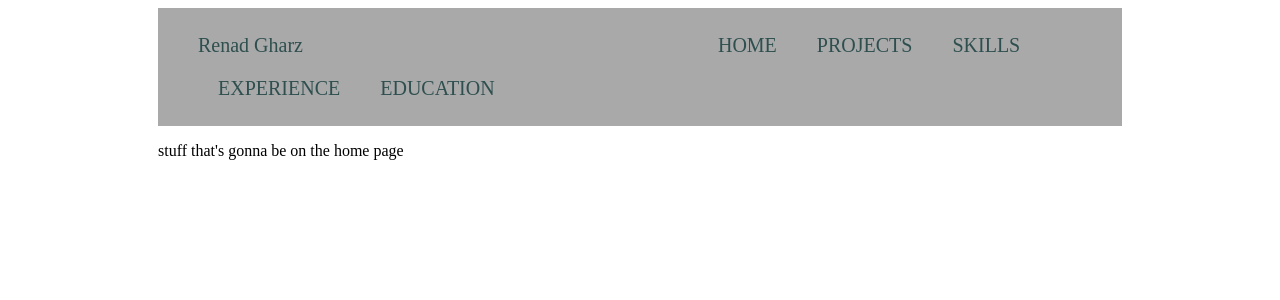
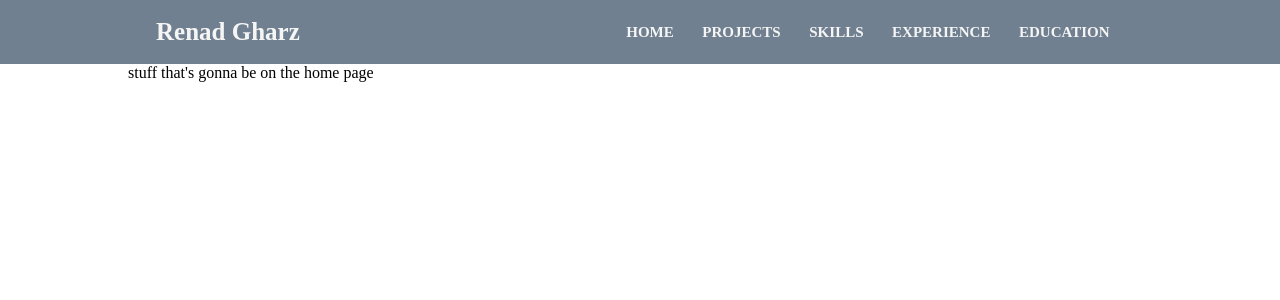
Before and after one commit to renadgharz/Portfolio-Website, a Flask app: page / in a window 1280 px wide. Shown: the top 300 px of the page. Run offline with Flask 2, Linux system fonts and the light colour scheme.

Commit message:
responsive navbar

```diff
--- a/static/css/base.css
+++ b/static/css/base.css
@@ -1,35 +1,119 @@
 /* MAIN DIV */
-.main {
-    margin-left: 150px;
-    margin-right: 150px;
+* {
+    margin: 0px;
+    padding: 0px;
+    box-sizing: border-box;
 }
 
-/* NAVBAR */
-.navbar {
-  background-color: #A9A9A9;
-  display: flex;
+.main {
+
 }
 
-.navbar ul li {
-    list-style-type: none;
-    float:left;
-    margin: 10px 20px 10px 20px;
-    font-size: 20px;
+.navbar {
+    display: flex;
+    justify-content: space-around;
+    align-items: center;
+    min-height: 8vh;
+    background-color: #708090;
 }
 
-.navbar ul li a {
+.logo {
+    color: #F5F5F5;
+    font-size: 25px;
+}
+
+.nav-links {
+    display:flex;
+    justify-content: space-around;
+    width: 40%
+}
+
+.nav-links li {
+    list-style: none;
+}
+
+.nav-links a {
+    color: #F5F5F5;
     text-decoration: none;
     text-transform: uppercase;
-    color: #2F4F4F;
+    font-weight: bold;
+    font-size: 15px;
 }
 
-#name-logo {
-    margin-left: -20px;
-    margin-right: 375px !important;
-    text-transform: none;
+.burger {
+    display: none;
+    cursor: pointer;
+}
+
+.burger div {
+    width: 25px;
+    height: 2.5px;
+    margin: 5px;
+    background-color: #FFFFFF;
+    transition: all 0.5s ease;
 }
 
 /* CONTENT DIV */
 .content {
+    margin-left: 10%;
+    margin-right: 10%;
+}
 
+@media screen and (max-width:1000px) {
+    .nav-links {
+        width: 70%;
+    }
 }
+
+@media screen and (max-width:750px) {
+    body {
+        overflowx: hidden;
+    }
+    .nav-links {
+        position: absolute;
+        right: 0px;
+        height: 92vh;
+        top: 8vh;
+        background-color: #708090;
+        display: flex;
+        flex-direction: column;
+        align-items: center;
+        width: 50%;
+        transform: translateX(100%);
+        transition: transform 0.5s ease-in;
+    }
+    .nav-links li {
+        opacity: 0;
+    }
+    .burger {
+        display: block;
+    }
+}
+
+.nav-active {
+    transform: translateX(0%);
+}
+
+@keyframes navLinkFade {
+    from {
+        opacity: 0;
+        transform: translateX(50px);
+    }
+
+    to {
+        opacity: 1;
+        transform: translateX(0px);
+    }
+}
+
+.toggle .line1 {
+    transform: rotate(-45deg) translate(-5px,6px);
+}
+
+.toggle .line2 {
+    opacity: 0;
+}
+
+.toggle .line3 {
+    transform: rotate(45deg) translate(-5px,-6px);
+}
--- a/static/js/base.js
+++ b/static/js/base.js
@@ -0,0 +1,26 @@
+const navSlide = () => {
+    const burger = document.querySelector('.burger');
+    const nav = document.querySelector('.nav-links');
+    const navLinks = document.querySelectorAll('.nav-links li');
+
+    burger.addEventListener('click', () => {
+
+        nav.classList.toggle('nav-active');
+
+        navLinks.forEach((link, index) => {
+            if(link.style.animation){
+                link.style.animation = '';
+            } else {
+                link.style.animation = `navLinkFade 0.5s ease forwards ${index / 10 + 1}s`;
+            }
+        });
+        burger.classList.toggle('toggle');
+    });
+
+}
+
+const baseJS = () => {
+    navSlide();
+}
+
+baseJS();
--- a/templates/base.html
+++ b/templates/base.html
@@ -2,21 +2,32 @@
 <html lang="en">
 <head>
     <meta charset="UTF-8">
+
     <link rel="stylesheet" href="../static/css/base.css">
+
     {% block stylesheet %}{% endblock %}
+
     <title>Renad Gharz | {% block title %}{% endblock %}</title>
+
 </head>
 <body>
     <div class="main">
         <nav class="navbar">
-            <ul>
-                <li><a href="{{ url_for('home') }}" id="name-logo">Renad Gharz</a></li>
+            <div class="logo">
+                <h4>Renad Gharz</h4>
+            </div>
+            <ul class="nav-links">
                 <li><a href="{{ url_for('home') }}">Home</a></li>
                 <li><a href="{{ url_for('projects') }}">Projects</a></li>
                 <li><a href="{{ url_for('skills') }}">Skills</a></li>
                 <li><a href="{{ url_for('experience') }}">Experience</a></li>
                 <li><a href="{{ url_for('education') }}">Education</a></li>
             </ul>
+            <div class="burger">
+                <div class="line1"></div>
+                <div class="line2"></div>
+                <div class="line3"></div>
+            </div>
         </nav>
 
         <div class="content">
@@ -24,5 +35,6 @@
             {% endblock %}
         </div>
     </div>
+    <script src="../static/js/base.js"></script>
 </body>
 </html>
```
